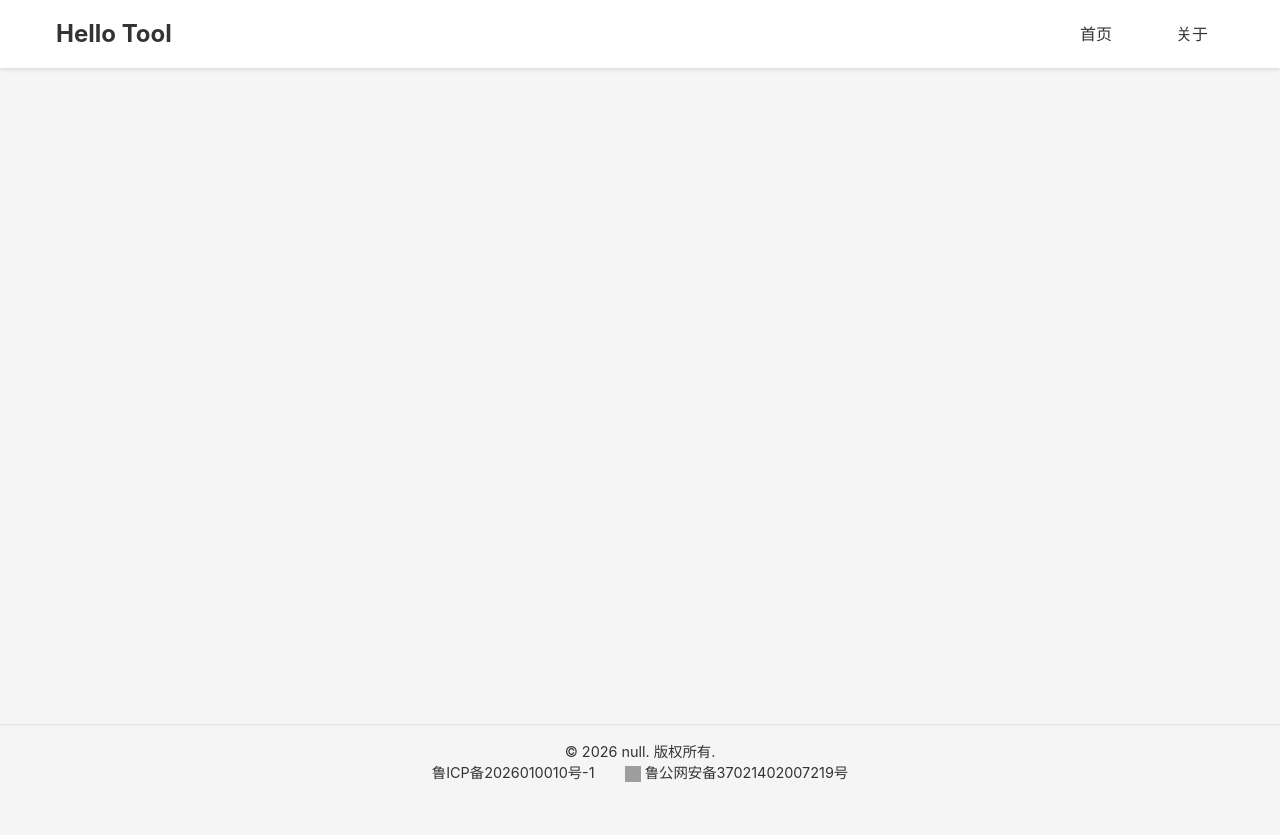
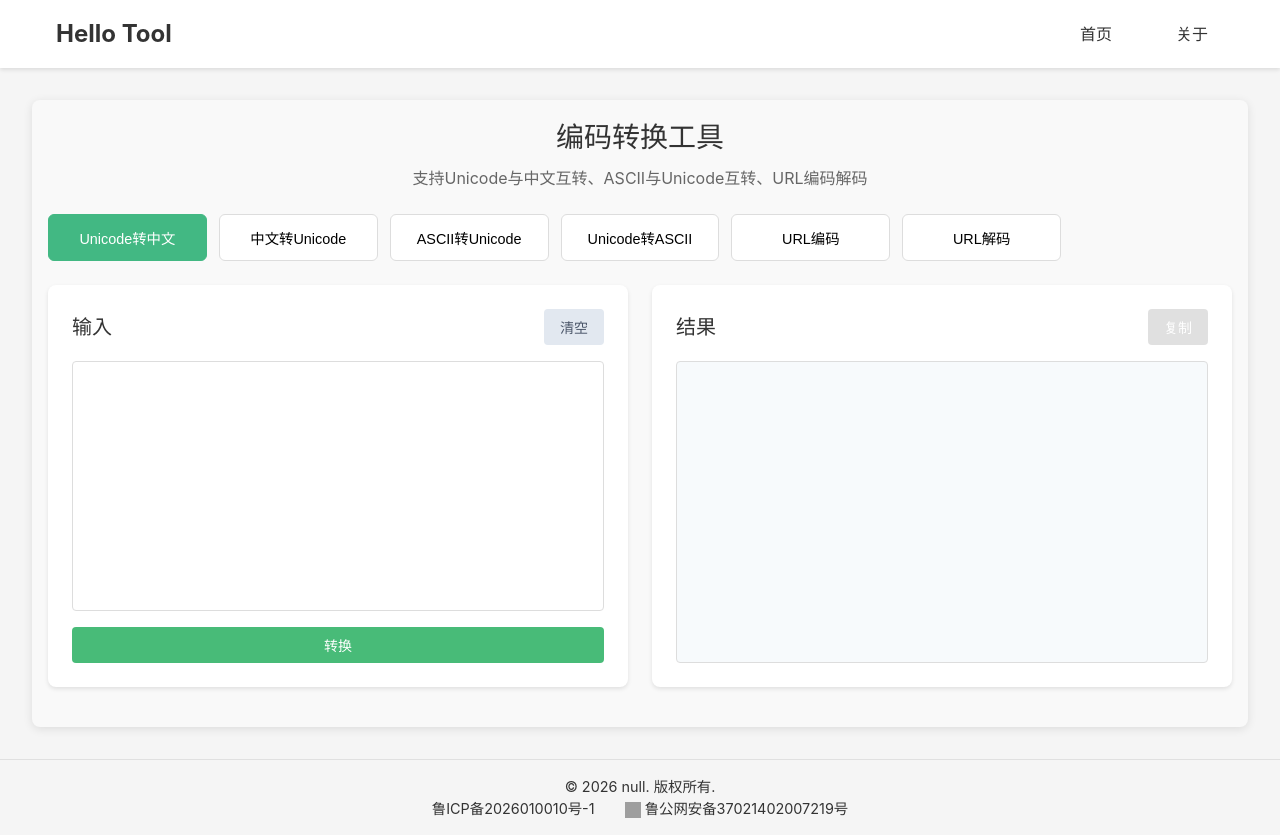
Before and after one commit to dkbnull/hello-tool, a Vue app: page /encoding in a window 1280 px wide. Before the commit the page ends 800 px from the top, so only its background shows below. Built offline with nearby package versions, Linux system fonts and the light colour scheme; grey boxes are pictures that could not be loaded.

Commit message:
feat: 新增编码转换工具

```diff
--- a/src/router/index.js
+++ b/src/router/index.js
@@ -12,6 +12,7 @@ import JsonCaseConverter from '../views/tools/JsonCaseConverter.vue'
 import JwtDecoder from '../views/tools/JwtDecoder.vue'
 import CryptoTool from '../views/tools/CryptoTool.vue';
 import RsaKeyGenerator from '../views/tools/RsaKeyGenerator.vue'
+import EncodingConverter from '../views/tools/EncodingConverter.vue';
 import NamingConverter from '../views/tools/NamingConverter.vue'
 import QrCodeGenerator from '../views/tools/QrCodeGenerator.vue';
 import ImageTool from '../views/tools/ImageTool.vue';
@@ -79,6 +80,11 @@ const router = createRouter({
             component: RsaKeyGenerator
         },
         {
+            path: '/encoding',
+            name: 'EncodingConverter',
+            component: EncodingConverter
+        },
+        {
             path: '/naming',
             name: 'NamingConverter',
             component: NamingConverter
--- a/src/views/Home.vue
+++ b/src/views/Home.vue
@@ -99,6 +99,12 @@
           文本工具
         </h2>
         <div class="tool-grid">
+          <ToolCard
+              to="/encoding"
+              icon="🔤"
+              title="编码转换工具"
+              description="Unicode/中文/ASCII/URL编码互转"
+          />
           <ToolCard
               to="/naming"
               icon="📝"
--- /dev/null
+++ b/src/views/tools/EncodingConverter.vue
@@ -0,0 +1,324 @@
+<template>
+  <div class="tool-container">
+    <h2>编码转换工具</h2>
+    <p class="tool-description">支持Unicode与中文互转、ASCII与Unicode互转、URL编码解码</p>
+
+    <!-- 转换模式选择 -->
+    <div class="mode-section">
+      <div class="mode-grid">
+        <button
+            v-for="mode in conversionModes"
+            :key="mode.value"
+            @click="conversionMode = mode.value"
+            class="mode-btn"
+            :class="{ active: conversionMode === mode.value }"
+        >
+          {{ mode.label }}
+        </button>
+      </div>
+    </div>
+
+    <div class="converter-container">
+      <!-- 输入区域 -->
+      <div class="input-section">
+        <div class="input-header">
+          <h3>输入</h3>
+          <button @click="clearInput" class="action-btn secondary">
+            <i class="fas fa-trash-alt mr-1"></i>清空
+          </button>
+        </div>
+        <textarea
+            v-model="input"
+            rows="10"
+        ></textarea>
+        <div class="input-footer">
+          <button @click="handleConvert" class="action-btn success full-width">
+            <i class="fas fa-exchange-alt mr-1"></i>转换
+          </button>
+        </div>
+      </div>
+
+      <!-- 输出区域 -->
+      <div class="output-section">
+        <div class="output-header">
+          <h3>结果</h3>
+          <button @click="handleCopy(output)" class="action-btn copy-btn" :disabled="!output">
+            <i class="fas fa-copy mr-1"></i>复制
+          </button>
+        </div>
+        <pre class="output-area">{{ output }}</pre>
+        <div v-if="error" class="error-message">{{ error }}</div>
+      </div>
+    </div>
+  </div>
+</template>
+
+<script setup>
+import {ref} from 'vue'
+import {copyToClipboard} from '../../utils/clipboard'
+import {showToast} from '../../utils/toast'
+
+const input = ref('')
+const output = ref('')
+const error = ref('')
+const conversionMode = ref('unicodeToChinese')
+
+const conversionModes = [
+  {value: 'unicodeToChinese', label: 'Unicode转中文'},
+  {value: 'chineseToUnicode', label: '中文转Unicode'},
+  {value: 'asciiToUnicode', label: 'ASCII转Unicode'},
+  {value: 'unicodeToAscii', label: 'Unicode转ASCII'},
+  {value: 'urlEncode', label: 'URL编码'},
+  {value: 'urlDecode', label: 'URL解码'}
+]
+
+// 复制到剪贴板
+const handleCopy = async (text) => {
+  if (text) {
+    const success = await copyToClipboard(text)
+    showToast({
+      message: success ? '已复制到剪贴板' : '复制失败'
+    })
+  }
+}
+
+// 清空输入
+const clearInput = () => {
+  input.value = ''
+  output.value = ''
+  error.value = ''
+}
+
+// Unicode转中文
+const unicodeToChinese = () => {
+  try {
+    // 处理\uXXXX格式的Unicode
+    output.value = input.value.replace(/\\u([0-9a-fA-F]{4})/g, (match, p1) => {
+      return String.fromCharCode(parseInt(p1, 16))
+    })
+    error.value = ''
+  } catch (err) {
+    error.value = '转换失败: ' + err.message
+  }
+}
+
+// 中文转Unicode
+const chineseToUnicode = () => {
+  try {
+    let result = ''
+    for (let i = 0; i < input.value.length; i++) {
+      const charCode = input.value.charCodeAt(i)
+      // 只对非ASCII字符进行转换
+      if (charCode > 127) {
+        result += '\\u' + charCode.toString(16).padStart(4, '0')
+      } else {
+        result += input.value[i]
+      }
+    }
+    output.value = result
+    error.value = ''
+  } catch (err) {
+    error.value = '转换失败: ' + err.message
+  }
+}
+
+// ASCII转Unicode
+const asciiToUnicode = () => {
+  try {
+    let result = ''
+    for (let i = 0; i < input.value.length; i++) {
+      const charCode = input.value.charCodeAt(i)
+      result += '\\u' + charCode.toString(16).padStart(4, '0')
+    }
+    output.value = result
+    error.value = ''
+  } catch (err) {
+    error.value = '转换失败: ' + err.message
+  }
+}
+
+// Unicode转ASCII
+const unicodeToAscii = () => {
+  try {
+    // 处理\uXXXX格式的Unicode
+    const chineseText = input.value.replace(/\\u([0-9a-fA-F]{4})/g, (match, p1) => {
+      return String.fromCharCode(parseInt(p1, 16))
+    })
+    // 只保留ASCII字符
+    output.value = chineseText.replace(/[^\x00-\x7F]/g, '')
+    error.value = ''
+  } catch (err) {
+    error.value = '转换失败: ' + err.message
+  }
+}
+
+// URL编码
+const urlEncode = () => {
+  try {
+    output.value = encodeURIComponent(input.value)
+    error.value = ''
+  } catch (err) {
+    error.value = '编码失败: ' + err.message
+  }
+}
+
+// URL解码
+const urlDecode = () => {
+  try {
+    output.value = decodeURIComponent(input.value)
+    error.value = ''
+  } catch (err) {
+    error.value = '解码失败: ' + err.message
+  }
+}
+
+// 处理转换操作
+const handleConvert = () => {
+  const converters = {
+    unicodeToChinese: unicodeToChinese,
+    chineseToUnicode: chineseToUnicode,
+    asciiToUnicode: asciiToUnicode,
+    unicodeToAscii: unicodeToAscii,
+    urlEncode: urlEncode,
+    urlDecode: urlDecode
+  }
+
+  const converter = converters[conversionMode.value]
+  if (converter) {
+    converter()
+  }
+}
+</script>
+
+<style scoped>
+.tool-container {
+  max-width: 100%;
+  margin: 0 auto;
+  padding: 1rem;
+  box-sizing: border-box;
+}
+
+h2 {
+  text-align: center;
+  color: #333;
+  margin-bottom: 0.5rem;
+  font-size: 1.75rem;
+  font-weight: bold;
+}
+
+.tool-description {
+  text-align: center;
+  color: #666;
+  margin-bottom: 1.5rem;
+}
+
+/* 转换模式选择区域 */
+.mode-section {
+  margin-bottom: 1.5rem;
+}
+
+.mode-grid {
+  display: grid;
+  grid-template-columns: repeat(auto-fill, minmax(150px, 1fr));
+  gap: 0.75rem;
+}
+
+.mode-btn {
+  padding: 0.75rem;
+  border: 1px solid #ddd;
+  border-radius: 6px;
+  background: white;
+  cursor: pointer;
+  transition: all 0.3s ease;
+  font-size: 0.9rem;
+}
+
+.mode-btn:hover {
+  border-color: #42b883;
+  background: #f0f9f0;
+}
+
+.mode-btn.active {
+  background: #42b883;
+  color: white;
+  border-color: #42b883;
+}
+
+/* 输入输出容器 */
+.converter-container {
+  display: grid;
+  grid-template-columns: 1fr 1fr;
+  gap: 1.5rem;
+  margin-bottom: 1.5rem;
+}
+
+.input-section,
+.output-section {
+  width: 100%;
+  background: white;
+  border-radius: 8px;
+  box-shadow: 0 2px 4px rgba(0, 0, 0, 0.1);
+  padding: 1.5rem;
+  display: flex;
+  flex-direction: column;
+}
+
+.input-header,
+.output-header {
+  display: flex;
+  justify-content: space-between;
+  align-items: center;
+  margin-bottom: 1rem;
+}
+
+.input-footer {
+  margin-top: 1rem;
+}
+
+.full-width {
+  width: 100%;
+}
+
+h3 {
+  font-size: 1.25rem;
+  color: #333;
+  margin: 0;
+}
+
+textarea {
+  flex: 1;
+  padding: 0.75rem;
+  resize: none;
+  min-height: 250px;
+}
+
+.output-area {
+  flex: 1;
+  padding: 0.75rem;
+  border: 1px solid #ddd;
+  border-radius: 4px;
+  font-size: 1rem;
+  font-family: monospace;
+  background: #f7fafc;
+  overflow: auto;
+  min-height: 250px;
+  white-space: pre-wrap;
+  word-wrap: break-word;
+}
+
+/* 响应式设计 */
+@media (max-width: 768px) {
+  .converter-container {
+    grid-template-columns: 1fr;
+  }
+
+  .mode-grid {
+    grid-template-columns: repeat(auto-fill, minmax(120px, 1fr));
+  }
+
+  textarea,
+  .output-area {
+    min-height: 200px;
+  }
+}
+</style>
```
